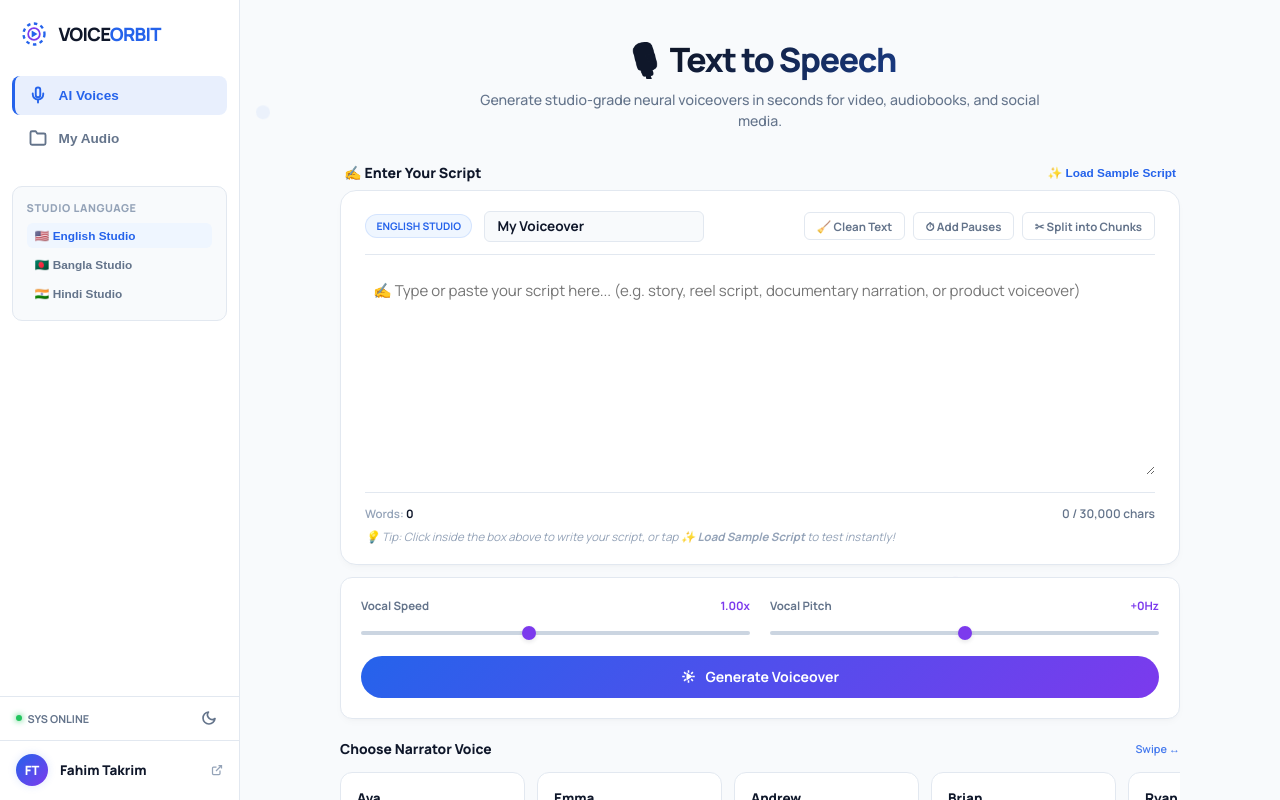
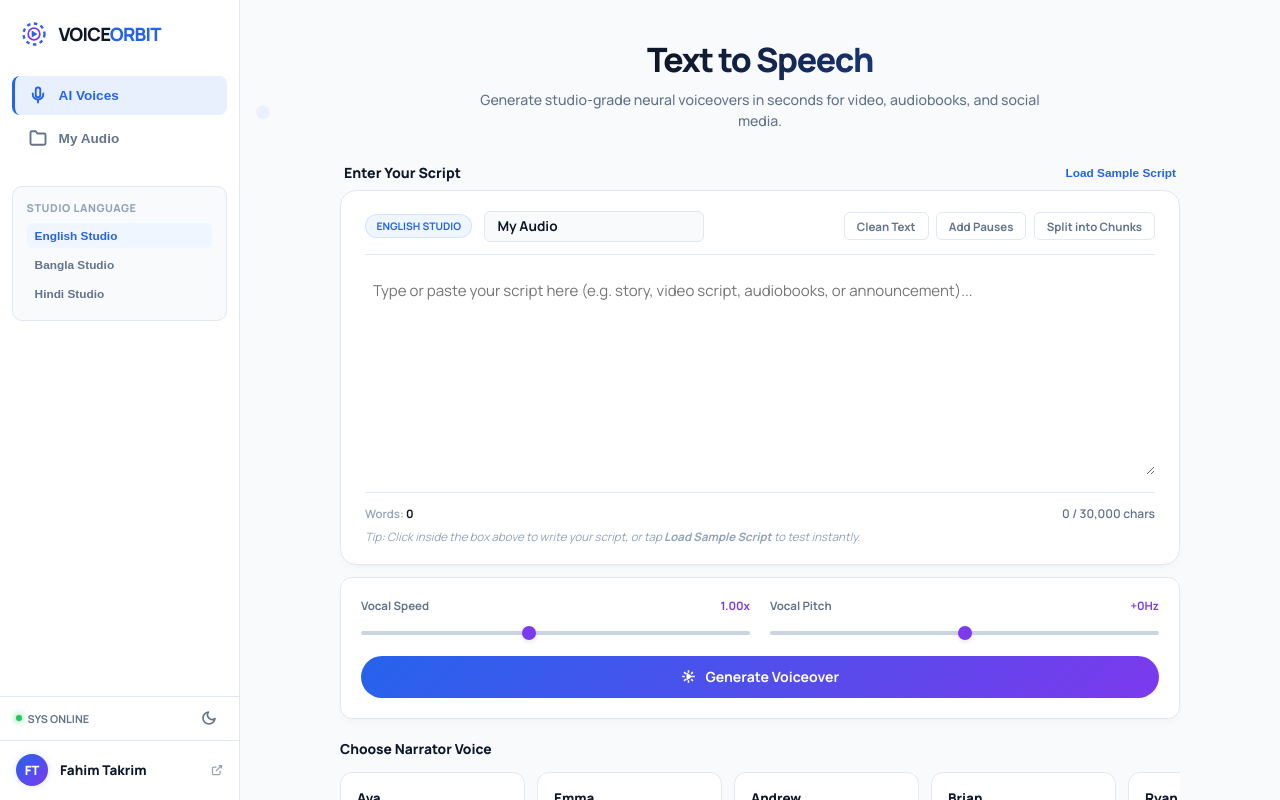
Before and after one commit to fahitakrim/AI-OrbitVoice, a React (Vite) app in the folder frontend/: page / in a window 1280 px wide. Built offline with nearby package versions, Linux system fonts and the light colour scheme.

Commit message:
style: remove emojis across UI and update default file title to My Audio

```diff
--- a/frontend/src/App.jsx
+++ b/frontend/src/App.jsx
@@ -17,7 +17,7 @@ export default function App() {
   }, [theme]);
 
   // English State
-  const [storyTitle, setStoryTitle] = useState('My Voiceover');
+  const [storyTitle, setStoryTitle] = useState('My Audio');
   const [storyText, setStoryText] = useState('');
   const [provider, setProvider] = useState('edge');
   const [voice, setVoice] = useState('en-US-JennyNeural');
@@ -27,7 +27,7 @@ export default function App() {
   const [similarity, setSimilarity] = useState(0.75);
 
   // Bangla/Hindi Multilingual State
-  const [otherTitle, setOtherTitle] = useState('My Voiceover');
+  const [otherTitle, setOtherTitle] = useState('My Audio');
   const [otherText, setOtherText] = useState('');
   const [otherProvider, setOtherProvider] = useState('edge');
   const [otherVoice, setOtherVoice] = useState('bn-BD-NabanitaNeural');
--- a/frontend/src/components/Sidebar.jsx
+++ b/frontend/src/components/Sidebar.jsx
@@ -178,7 +178,7 @@ export default function Sidebar({
                   transition: 'all 0.15s ease'
                 }}
               >
-                🇺🇸 English Studio
+                English Studio
               </button>
 
               <button
@@ -200,7 +200,7 @@ export default function Sidebar({
                   transition: 'all 0.15s ease'
                 }}
               >
-                🇧🇩 Bangla Studio
+                Bangla Studio
               </button>
 
               <button
@@ -222,7 +222,7 @@ export default function Sidebar({
                   transition: 'all 0.15s ease'
                 }}
               >
-                🇮🇳 Hindi Studio
+                Hindi Studio
               </button>
             </div>
           </div>
--- a/frontend/src/components/StoryEditor.jsx
+++ b/frontend/src/components/StoryEditor.jsx
@@ -320,12 +320,12 @@ export default function StoryEditor({
 
   const getPlaceholderText = () => {
     if (studioLanguage === 'bn') {
-      return '✍️ আপনার গল্প বা ভয়েস ওভারের কথাগুলো এখানে টাইপ বা পেস্ট করুন...';
+      return 'আপনার গল্প বা ভয়েস ওভারের কথাগুলো এখানে টাইপ বা পেস্ট করুন...';
     }
     if (studioLanguage === 'hi') {
-      return '✍️ अपनी कहानी या वॉइसओवर टेक्स्ट यहाँ लिखें या पेस्ट करें...';
+      return 'अपनी कहानी या वॉइसओवर टेक्स्ट यहाँ लिखें या पेस्ट करें...';
     }
-    return '✍️ Type or paste your script here... (e.g. story, reel script, documentary narration, or product voiceover)';
+    return 'Type or paste your script here (e.g. story, video script, audiobooks, or announcement)...';
   };
 
   const getLanguageLabel = () => {
@@ -354,10 +354,9 @@ export default function StoryEditor({
             WebkitTextFillColor: 'transparent',
             display: 'flex',
             alignItems: 'center',
-            justifyContent: 'center',
-            gap: '0.5rem'
+            justifyContent: 'center'
           }}>
-            <span>🎙️ Text to Speech</span>
+            Text to Speech
           </h1>
           <p style={{ fontSize: '0.88rem', color: 'var(--text-secondary)', fontWeight: '500', maxWidth: '600px', margin: '0 auto', lineHeight: '1.5' }}>
             Generate studio-grade neural voiceovers in seconds for video, audiobooks, and social media.
@@ -368,24 +367,24 @@ export default function StoryEditor({
         <div>
           {/* Script Section Header Label */}
           <div style={{ display: 'flex', justifyContent: 'space-between', alignItems: 'center', marginBottom: '0.45rem', padding: '0 0.25rem' }}>
-            <div style={{ fontSize: '0.88rem', fontWeight: '800', color: 'var(--text-primary)', display: 'flex', alignItems: 'center', gap: '0.4rem' }}>
-              <span>✍️ Enter Your Script</span>
+            <div style={{ fontSize: '0.88rem', fontWeight: '800', color: 'var(--text-primary)' }}>
+              Enter Your Script
             </div>
             {storyText ? (
               <button
                 onClick={() => setStoryText('')}
-                style={{ background: 'none', border: 'none', color: '#ef4444', fontSize: '0.74rem', fontWeight: '700', cursor: 'pointer', display: 'flex', alignItems: 'center', gap: '0.25rem' }}
+                style={{ background: 'none', border: 'none', color: '#ef4444', fontSize: '0.74rem', fontWeight: '700', cursor: 'pointer' }}
                 title="Clear text box"
               >
-                🗑️ Clear Text
+                Clear Text
               </button>
             ) : (
               <button
                 onClick={() => handleLoadTemplate('reels')}
-                style={{ background: 'none', border: 'none', color: 'var(--accent-blue)', fontSize: '0.74rem', fontWeight: '700', cursor: 'pointer', display: 'flex', alignItems: 'center', gap: '0.25rem' }}
+                style={{ background: 'none', border: 'none', color: 'var(--accent-blue)', fontSize: '0.74rem', fontWeight: '700', cursor: 'pointer' }}
                 title="Load sample demo script"
               >
-                ✨ Load Sample Script
+                Load Sample Script
               </button>
             )}
           </div>
@@ -402,20 +401,20 @@ export default function StoryEditor({
                 style={{ width: '220px', padding: '0.35rem 0.75rem', fontSize: '0.85rem', fontWeight: '700', borderRadius: '6px' }}
                 value={storyTitle}
                 onChange={(e) => setStoryTitle(e.target.value)}
-                placeholder="Name your file (e.g. My Recording)"
+                placeholder="Name your file (default: My Audio)"
               />
             </div>
 
             {/* Formatting Tools */}
             <div className="editor-toolbar" style={{ display: 'flex', gap: '0.45rem', flexWrap: 'wrap' }}>
               <button className="btn btn-secondary" style={{ padding: '0.35rem 0.75rem', fontSize: '0.72rem', borderRadius: '6px' }} onClick={handleCleanText} title="Cleans script formatting">
-                🧹 Clean Text
+                Clean Text
               </button>
               <button className="btn btn-secondary" style={{ padding: '0.35rem 0.75rem', fontSize: '0.72rem', borderRadius: '6px' }} onClick={handleAutoFormatPunctuation} title="Adds punctuation clauses for breath pauses">
-                ⏱ Add Pauses
+                Add Pauses
               </button>
               <button className="btn btn-secondary" style={{ padding: '0.35rem 0.75rem', fontSize: '0.72rem', borderRadius: '6px' }} onClick={handleSplitPreview} title="Splits narrative text block into multi-row compiler segments">
-                ✂ Split into Chunks
+                Split into Chunks
               </button>
             </div>
           </div>
@@ -454,8 +453,8 @@ export default function StoryEditor({
             </div>
 
             {!storyText && (
-              <div style={{ fontSize: '0.72rem', color: 'var(--text-muted)', fontStyle: 'italic', marginTop: '0.4rem', display: 'flex', alignItems: 'center', gap: '0.35rem' }}>
-                <span>💡 Tip: Click inside the box above to write your script, or tap <strong>✨ Load Sample Script</strong> to test instantly!</span>
+              <div style={{ fontSize: '0.72rem', color: 'var(--text-muted)', fontStyle: 'italic', marginTop: '0.4rem' }}>
+                Tip: Click inside the box above to write your script, or tap <strong>Load Sample Script</strong> to test instantly.
               </div>
             )}
           </div>
@@ -548,9 +547,8 @@ export default function StoryEditor({
 
         {/* Voice Selection Cards Grid (Scrollable sidewise) */}
         <div style={{ marginTop: '0.5rem', width: '100%' }}>
-          <div className="form-label" style={{ marginBottom: '0.65rem', fontWeight: '800', fontSize: '0.86rem', color: 'var(--text-primary)', textAlign: 'left', display: 'flex', justifyContent: 'space-between', alignItems: 'center' }}>
-            <span>Choose Narrator Voice</span>
-            <span style={{ fontSize: '0.68rem', color: 'var(--accent-blue)', fontWeight: '600', opacity: 0.85 }}>Swipe ↔</span>
+          <div className="form-label" style={{ marginBottom: '0.65rem', fontWeight: '800', fontSize: '0.86rem', color: 'var(--text-primary)', textAlign: 'left' }}>
+            Choose Narrator Voice
           </div>
           <div
             ref={voiceScrollRef}
```
